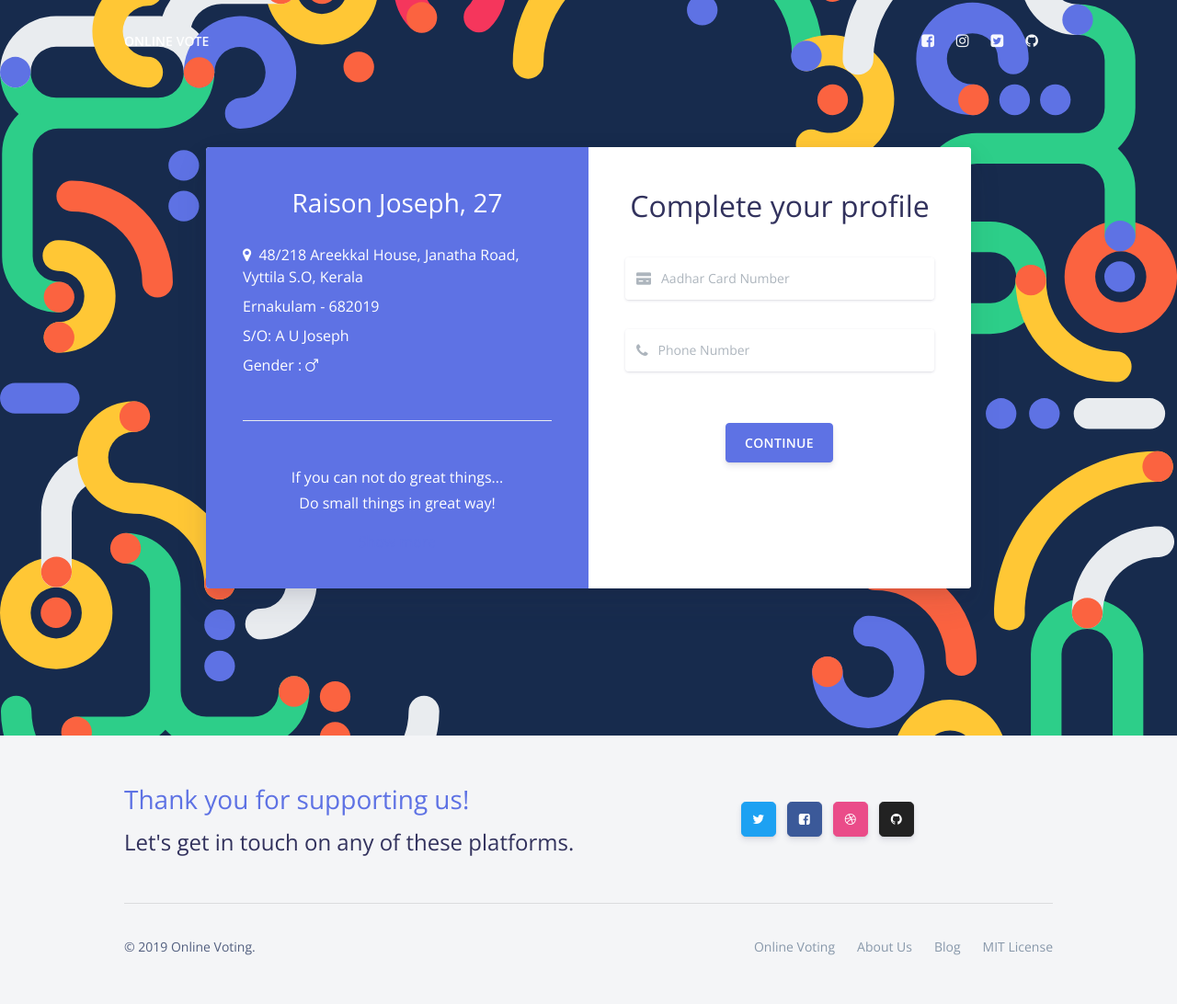
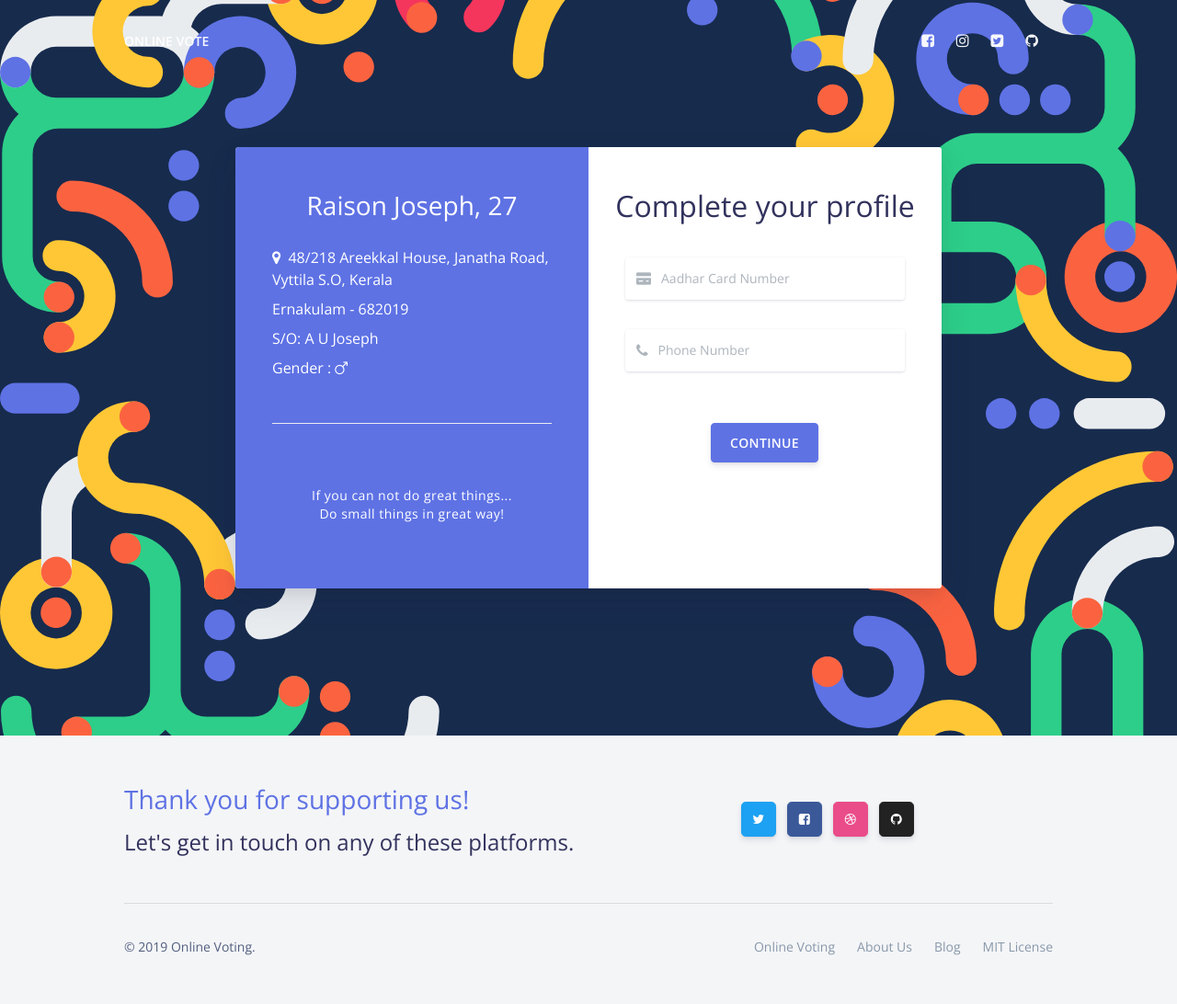
Before and after one commit to Anishasurendran/voteDB, a Django app: page /confirm/1/profile/ in a window 1280 px wide. Shown: the whole page at 92% size. Run offline with Django 3.2, Linux system fonts and the light colour scheme; data comes from the database, SQL or seed files in the repository; some libraries are stand-ins or nearby versions.

Commit message:
Add profile

```diff
--- a/onlinevote/settings.py
+++ b/onlinevote/settings.py
@@ -126,3 +126,5 @@ USE_TZ = True
 STATIC_URL = '/static/'
 MEDIA_URL = '/files/'
 MEDIA_ROOT = os.path.join(BASE_DIR, "files")
+
+ACCOUNT_SECURITY_API_KEY=""
--- a/public/static/css/styles.css
+++ b/public/static/css/styles.css
@@ -172,3 +172,234 @@ svg {
   right: 0;
   transform: translateX(0);
 }
+
+
+
+
+.profile-complete .container {
+  background-color: #fff;
+  border-radius: .25rem;
+  box-shadow: 0 15px 35px rgba(50,50,93,.1),0 5px 15px rgba(0,0,0,.07);
+  position: relative;
+  overflow: hidden;
+  width: 768px;
+  max-width: 100%;
+  min-height: 480px
+}
+
+.profile-complete .page-header .page-header-image {
+  z-index: 1!important
+}
+
+.profile-complete .footer {
+  background: #172b4d
+}
+
+.profile-complete .footer .copyright a,.profile-complete .footer h3,.profile-complete .footer h4 {
+  color: #fff
+}
+
+.profile-complete h1 {
+  font-weight: 700;
+  margin: 0
+}
+
+.profile-complete p {
+  font-size: 14px;
+  font-weight: 100;
+  line-height: 20px;
+  letter-spacing: .5px;
+  margin: 20px 0 30px
+}
+
+.profile-complete a {
+  color: #333;
+  font-size: 14px;
+  text-decoration: none
+}
+
+.profile-complete button {
+  transition: transform 80ms ease-in
+}
+
+.profile-complete button:active {
+  transform: scale(.95)
+}
+
+.profile-complete button:focus {
+  outline: none
+}
+
+.profile-complete button.ghost {
+  background-color: transparent;
+  border-color: #fff
+}
+
+.profile-complete form {
+  background-color: #fff;
+  display: flex;
+  align-items: center;
+  justify-content: center;
+  flex-direction: column;
+  padding: 0 50px;
+  height: 100%;
+  text-align: center
+}
+
+.profile-complete .form-container .form-group {
+  width: 100%
+}
+
+.profile-complete .social-container {
+  margin: 20px 0
+}
+
+.profile-complete .social-container a {
+  border: 1px solid #ddd;
+  border-radius: 50%;
+  display: inline-flex;
+  justify-content: center;
+  align-items: center;
+  margin: 0 5px;
+  height: 40px;
+  width: 40px
+}
+
+.profile-complete .form-container {
+  position: absolute;
+  top: 0;
+  height: 100%;
+  transition: all .6s ease-in-out
+}
+
+.profile-complete .sign-in-container {
+  transform: translateX(100%);
+  left: 0;
+  width: 50%;
+  z-index: 2
+}
+
+.profile-complete .sign-up-container {
+  transform: translateX(100%);
+  left: 0;
+  width: 50%;
+  opacity: 0;
+  z-index: 1
+}
+
+.profile-complete .container.right-panel-active .sign-in-container {
+  transform: translateX(100%);
+}
+
+.profile-complete .container.right-panel-active .sign-up-container {
+  transform: translateX(0%);
+  opacity: 1;
+  z-index: 5;
+  animation: m .6s
+}
+
+@keyframes m {
+  0%,49.99% {
+      opacity: 0;
+      z-index: 1
+  }
+
+  50%,to {
+      opacity: 1;
+      z-index: 5
+  }
+}
+
+.profile-complete .overlay-container {
+  position: absolute;
+  top: 0;
+  left: 50%;
+  width: 50%;
+  height: 100%;
+  overflow: hidden;
+  transition: transform .6s ease-in-out;
+  z-index: 100;
+  transform: translateX(-100%)
+}
+
+.profile-complete .container.right-panel-active .overlay-container {
+  transform: translateX(0)
+}
+
+.profile-complete .overlay {
+  background: #5e72e4;
+  background-repeat: no-repeat;
+  background-size: cover;
+  background-position: 0 0;
+  color: #fff;
+  position: relative;
+  left: -100%;
+  height: 100%;
+  width: 200%;
+  transform: translateX(50%);
+  transition: transform .6s ease-in-out
+}
+
+.profile-complete .container.right-panel-active .overlay {
+  transform: translateX(0);
+}
+
+.profile-complete .overlay-panel {
+  position: absolute;
+  display: flex;
+  align-items: center;
+  justify-content: center;
+  flex-direction: column;
+  padding: 0 40px;
+  text-align: center;
+  top: 0;
+  height: 100%;
+  width: 50%;
+  transform: translateX(0);
+  transition: transform .6s ease-in-out
+}
+
+.profile-complete .overlay-left {
+  transform: translateX(0)
+}
+
+.profile-complete .container.right-panel-active .overlay-left {
+  transform: translateX(-20%)
+}
+
+.profile-complete .overlay-right {
+  right: 0;
+  transform: translateX(20%)
+}
+
+.profile-complete .container.right-panel-active .overlay-right {
+  transform: translateX(0)
+}
+
+@media (max-width: 767.98px) {
+  .profile-complete form {
+      padding:0 10px!important
+  }
+
+  .profile-complete form>h2 {
+      line-height: 1.3!important
+  }
+}
+
+@media (max-width: 375px) {
+  .profile-complete h1 {
+      font-size:1.5rem
+  }
+
+  .profile-complete .overlay-panel {
+      padding: 0 15px
+  }
+
+  .profile-complete .social-container {
+      margin: 10px 0!important
+  }
+
+  .profile-complete form {
+      padding: 30px 10px 0!important
+  }
+}
--- a/public/templates/confirm_page.html
+++ b/public/templates/confirm_page.html
@@ -96,10 +96,11 @@
   </header>
 
   <main>
-    <section class="page-header section bg-default section-shaped section-lg register phone-register">
+    <section class="page-header section bg-default section-shaped section-lg profile-complete">
       <div class="page-header-image" style='background-image: url("{% static "img/reset.svg" %}")'></div>
-      <div class="container pt-lg-md">
-        <div class="form-container phone-container">
+
+      <div class="container" id="container">
+        <div class="form-container sign-in-container">
           <form class="px-3" action='{% url "xml_upload" %}' method="POST" enctype="multipart/form-data">
             {% csrf_token %}
             <h2 style="margin-top: -98px;">Complete your profile</h2>
@@ -120,15 +121,30 @@
               </div>
             </div>
             <div class="text-center">
-              <button type="submit" class="btn btn-primary mt-4">
+              <button type="button" class="btn btn-primary mt-4" id="continue">
                 Continue
               </button>
             </div>
           </form>
         </div>
-        <div class="overlay-container" style="transform: translateX(-100%);">
+        <div class="form-container sign-up-container">
+          <form action="#" role="form">
+            <h2>Verify your phone</h2>
+            <span class="text-default mb-4"></span>
+            <div class="form-group">
+              <div class="input-group input-group-alternative">
+                <div class="input-group-prepend">
+                  <span class="input-group-text"><i class="ni ni-lock-circle-open"></i></span>
+                </div>
+                <input class="form-control"placeholder="Enter OTP" name="verification_code" type="number">
+              </div>
+            </div>
+            <button type="button" class="btn btn-primary mt-3">Verify</button>
+          </form>
+        </div>
+        <div class="overlay-container">
           <div class="overlay">
-            <div class="overlay-panel overlay-left" style="transform: translateX(100%);">
+            <div class="overlay-panel overlay-left">
               <div class="px-0">
                 <div class="mt-5 text-left">
                   <h3 class="text-center text-white">
@@ -157,13 +173,15 @@
                         If you can not do great things... Do small things in great
                         way!
                       </p>
-                      <a href="#">Show more</a>
                     </div>
                   </div>
                 </div>
               </div>
-
-
+            </div>
+            <div class="overlay-panel overlay-right">
+              <h1 class="text-white">Hello, Friend!</h1>
+              <p>We have send OTP to you phone</p>
+              <button class="btn btn-neutral btn-sm" id="signUp">Wrong Number?</button>
             </div>
           </div>
         </div>
@@ -234,6 +252,37 @@
   <script src='{% static "js//headroom/headroom.min.js" %}'></script>
   <!-- Argon JS -->
   <script src='{% static "js/argon.js" %}'></script>
+  <script>
+    // The SignUp/SignIn form
+
+    const signUpButton = document.getElementById('signUp');
+    const continueButton = document.getElementById('continue');
+    const container = document.getElementById('container');
+
+    signUpButton.addEventListener('click', () => {
+      container.classList.remove('right-panel-active');
+    });
+
+    continueButton.addEventListener('click', () => {
+      container.classList.add('right-panel-active');
+    });
+  </script>
+
 </body>
 
+<!-- <div class="container pt-lg-md">
+  <div class="form-container phone-container">
+
+  </div>
+  <div class="overlay-container" style="transform: translateX(-100%);">
+    <div class="overlay">
+      <div class="overlay-panel overlay-left" style="transform: translateX(100%);">
+
+
+
+      </div>
+    </div>
+  </div>
+</div> -->
+
 </html>
--- a/public/views.py
+++ b/public/views.py
@@ -1,13 +1,21 @@
 from django.shortcuts import render, redirect
 from django.views.generic import TemplateView
-from .forms import UploadXMLForm
-from .models import TempData
-from .serializers import TempDataSerializers
+from authy.api import AuthyApiClient
+from rest_framework.response import Response
+from django.conf import settings
 
 from zipfile import ZipFile
 from datetime import datetime
 import json
 import xml.etree.ElementTree as ET
+
+from .forms import UploadXMLForm, ProfileCompleteFrom, PhoneVerificationForm
+from .models import TempData
+from .serializers import TempDataSerializers
+
+
+
+authy_api = AuthyApiClient(settings.ACCOUNT_SECURITY_API_KEY)
 
 
 class LandingView(TemplateView):
@@ -27,6 +35,42 @@ class ConfirmView(TemplateView):
         serializer = TempDataSerializers(queryset, many=False)
         context['profile'] = serializer.data
         return self.render_to_response(context)
+
+
+def profile_complete(request):
+    if request.method == "POST":
+        profile_form = ProfileCompleteFrom(request.POST)
+        if profile_form.is_valid():
+            phone = profile_form.cleaned_data['phone']
+            aadhar = profile_form.cleaned_data['aadhar']
+
+            request.session['phone_number'] = phone
+
+            authy_api.phones.verification_start(
+                form.cleaned_data['phone_number'],
+                '91',
+                via='sms'
+            )
+            return Response({}, 200)
+    else:
+        form = VerificationForm()
+
+def phone_verification(request):
+    if request.method == "POST":
+        verification_form = PhoneVerificationForm(request.POST)
+        if verification_form.is_valid():
+            verification_code = verification_form.cleaned_data['verification_code']
+            verification = authy_api.phones.verification_check(
+                request.session['phone_number'],
+                '91',
+                verification_code
+            )
+            if verification.ok():
+                request.session['is_verified'] = True
+                return redirect('verified')
+            else:
+                for error_msg in verification.errors().values():
+                    form.add_error(None, error_msg)
 
 
 def uploadXML(request):
```
Also changed, not shown: public/forms.py (+7 -0 lines).
